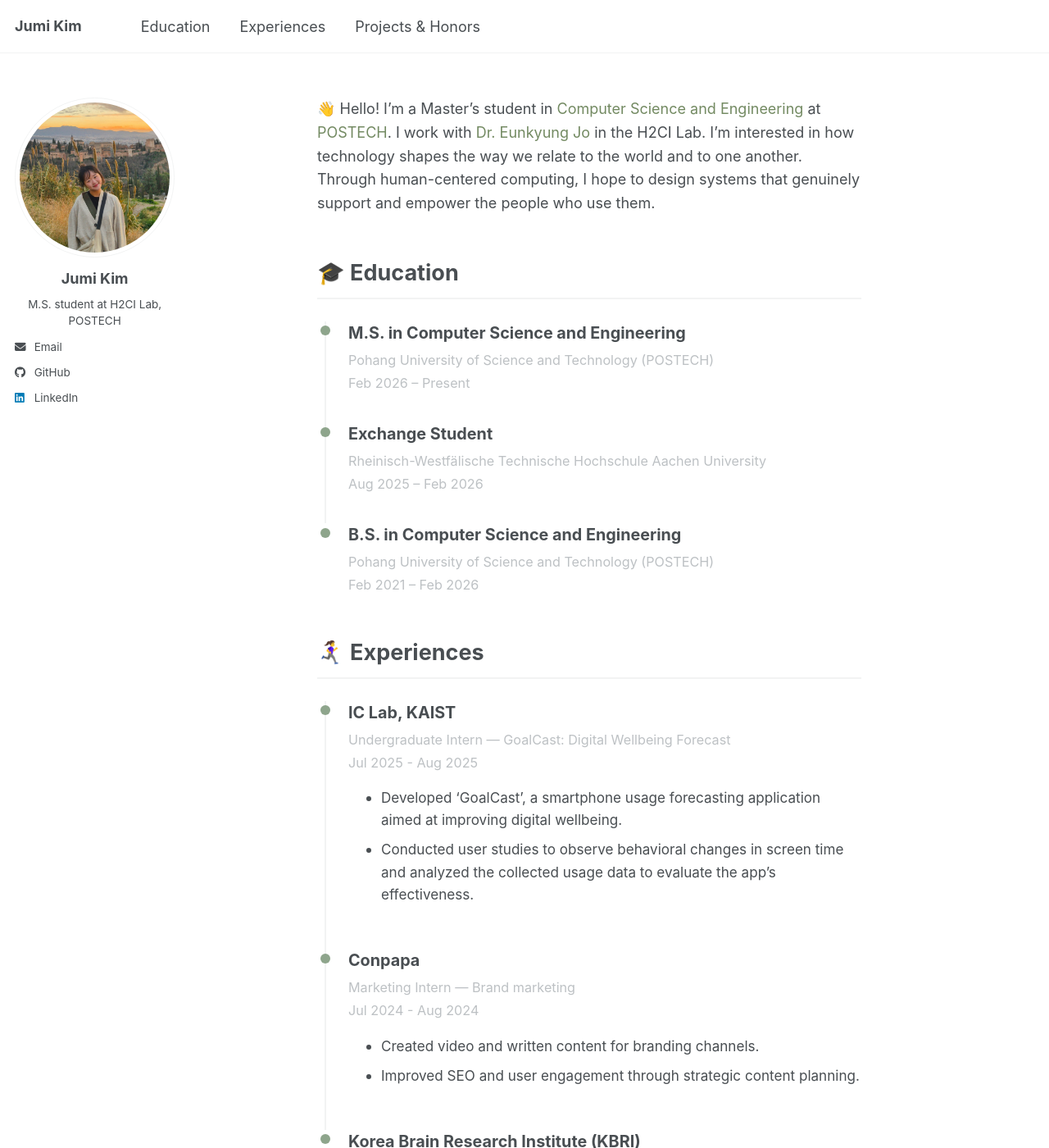
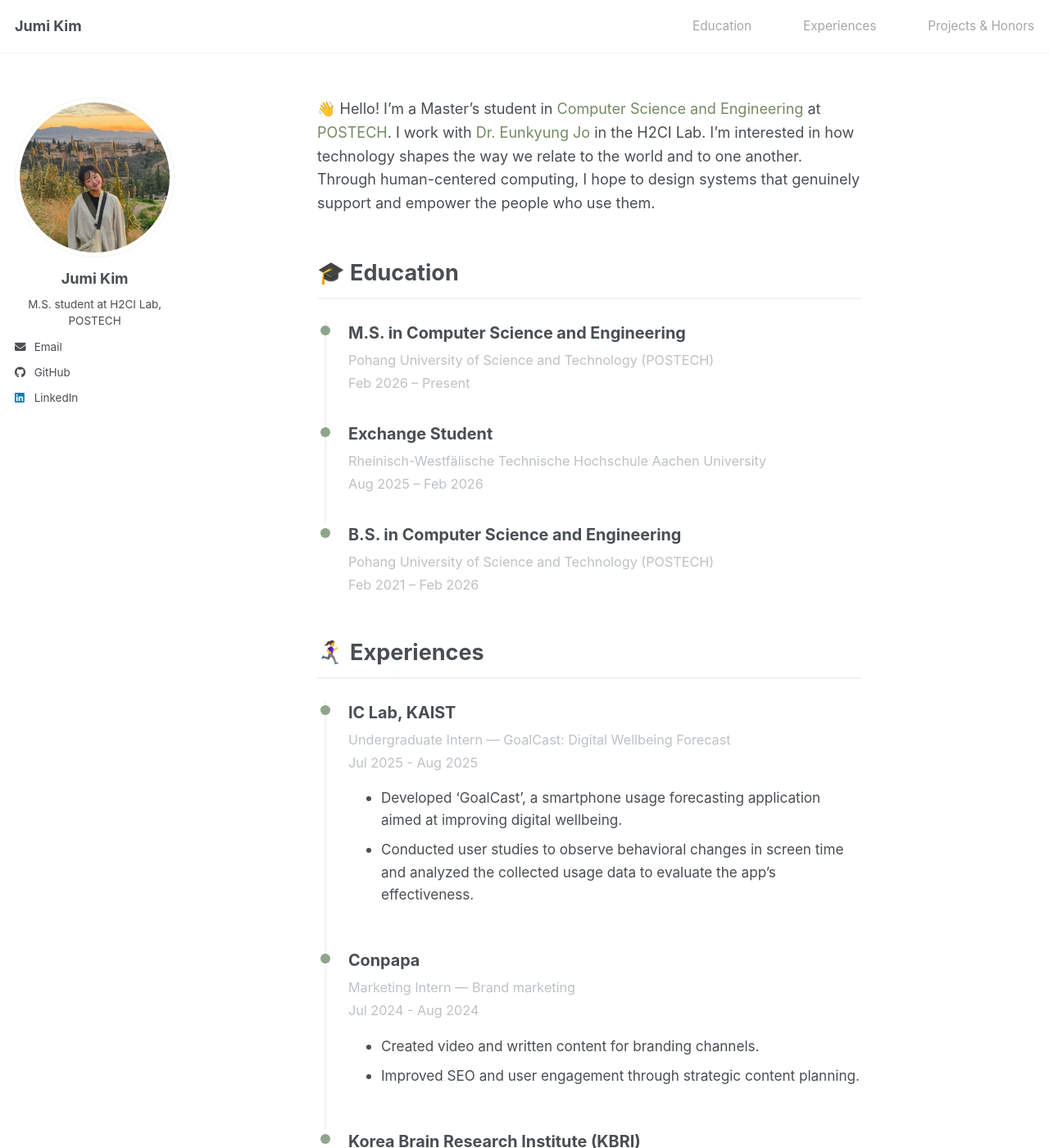
Before and after one commit to jglosa/jglosa.github.io, a Jekyll site: the page built from _pages/about.md, in a window 1280 px wide and 1400 px high. Shown: the whole window at 82% size. Built offline with Jekyll 4.4.1, drawn with Linux system fonts in a browser that asks for light colours; a script bundle is joined from its source files by our own code; library files that are not in the unit come from our copies.

Commit message:
navigation factor right margin 0

```diff
--- a/_includes/masthead.html
+++ b/_includes/masthead.html
@@ -34,7 +34,7 @@
       });
 
       navLinks.forEach(link => {
-        link.style.opacity = '0.4'; // 평소엔 투명하게
+        link.style.opacity = '0.3'; // 평소엔 투명하게
         link.style.fontWeight = 'normal';
         if (link.getAttribute('href') === `#${current}`) {
           link.style.opacity = '1'; // 선택되면 진하게
--- a/_sass/layout/_masthead.scss
+++ b/_sass/layout/_masthead.scss
@@ -105,3 +105,26 @@
   margin-left: auto;
   cursor: pointer;
 }
+
+/* 1. 이름(Logo) 부분에 margin-right: auto를 추가하여 메뉴들을 오른쪽으로 밉니다. */
+.masthead__menu-item--lg {
+  margin-right: auto; /* 이 줄을 추가하세요 */
+  padding-right: 2em;
+  font-weight: 700;
+}
+
+/* 2. 네비게이션 링크(Education 등)의 글씨 크기와 기본 색상을 설정합니다. */
+.head-nav-link {
+  font-size: 0.85rem;      /* 글씨 크기를 더 작게 조정 (기존보다 축소) */
+  color: var(--global-text-color);
+  opacity: 0.5;            /* 기본 상태를 더 연하게 설정 (0.4 ~ 0.5 추천) */
+  transition: all 0.2s ease-in-out;
+}
+
+/* 3. 메뉴 아이템들 사이의 간격을 살짝 조정하고 싶다면 추가 */
+.masthead__menu-item {
+  margin-left: 1.5em;      /* 메뉴 사이의 간격 */
+  &--lg {
+    margin-left: 0;        /* 이름은 왼쪽 끝에 붙도록 */
+  }
+}
```
